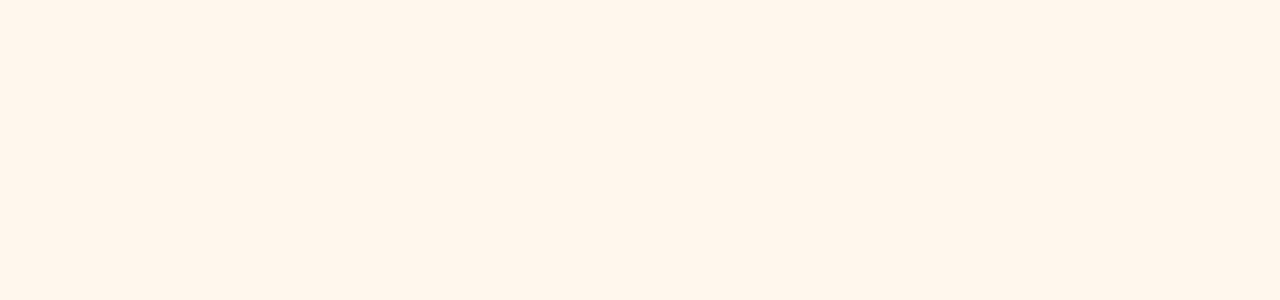
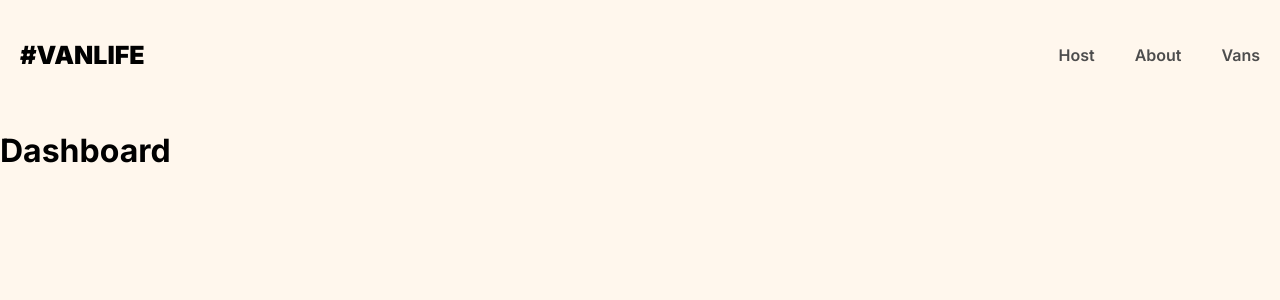
Before and after one commit to ocontrerastx/scrimba-vanlife, a React (Vite) app: page /host in a window 1280 px wide. Before the commit this address had no page. Shown: the top 300 px of the page. Built offline with nearby package versions, Linux system fonts and the light colour scheme; what miragejs would draw is missing.

Commit message:
Bootstrapping the Host pages

```diff
--- a/src/App.jsx
+++ b/src/App.jsx
@@ -5,6 +5,9 @@
 import About from "./pages/About";
 import Vans from "./pages/Vans/Vans";
 import VanDetail from "./pages/Vans/VanDetail";
+import Dashboard from "./pages/Host/Dashboard";
+import Income from "./pages/Host/Income";
+import Reviews from "./pages/Host/Reviews";
 import Layout from "./components/Layout";
 import "./App.css";
 
@@ -16,6 +19,9 @@
       <Routes>
         <Route element={<Layout />}>
           <Route path="/" element={<Home />} />
+          <Route path="/host" element={<Dashboard />} />
+          <Route path="/host/income" element={<Income />} />
+          <Route path="/host/reviews" element={<Reviews />} />
           <Route path="/vans" element={<Vans />} />
           <Route path="/vans/:id" element={<VanDetail />} />
           <Route path="/about" element={<About />} />
--- a/src/components/Header.jsx
+++ b/src/components/Header.jsx
@@ -8,6 +8,7 @@
         #VanLife
       </Link>
       <nav>
+        <Link to="/host">Host</Link>
         <Link to="/about">About</Link>
         <Link to="/vans">Vans</Link>
       </nav>
--- a/src/pages/Host/Dashboard.jsx
+++ b/src/pages/Host/Dashboard.jsx
@@ -0,0 +1,3 @@
+export default function Dashboard() {
+  return <h1>Dashboard</h1>;
+}
--- a/src/pages/Host/Income.jsx
+++ b/src/pages/Host/Income.jsx
@@ -0,0 +1,3 @@
+export default function Income() {
+  return <h1>Income</h1>;
+}
--- a/src/pages/Host/Reviews.jsx
+++ b/src/pages/Host/Reviews.jsx
@@ -0,0 +1,3 @@
+export default function Reviews() {
+  return <h1>Reviews</h1>;
+}
```
